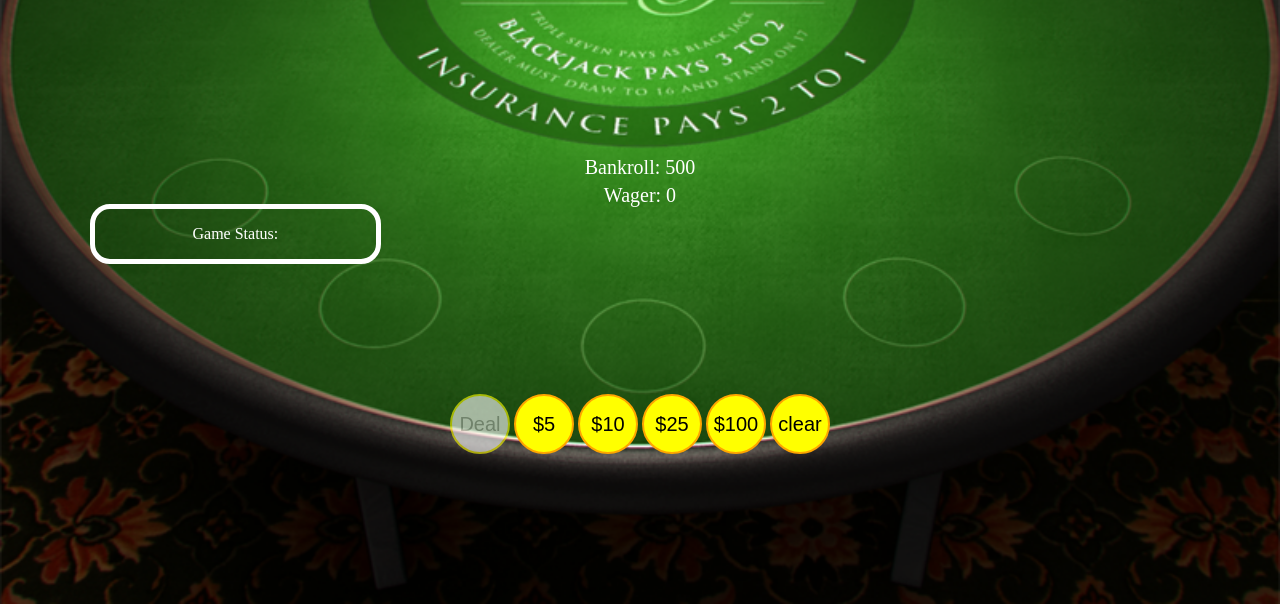
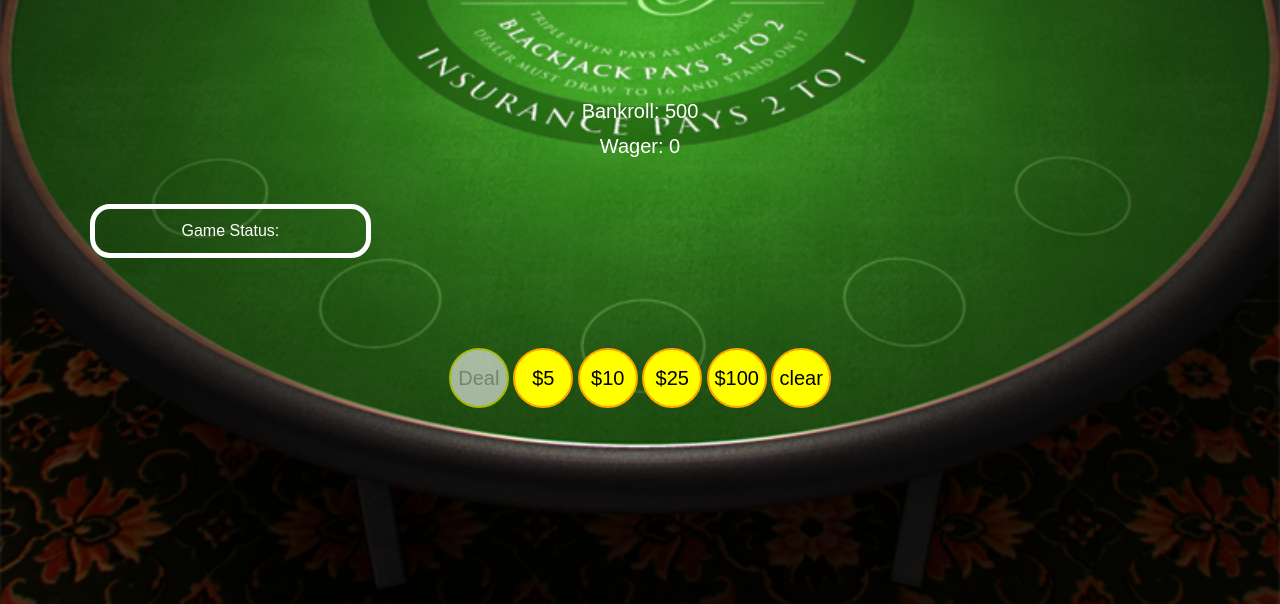
Before and after one commit to wjen/blackjack, a plain HTML site: page index.html in a window 1280 px wide. Shown: the part 196-800 px from the top of the page. Drawn offline with nearby package versions, Linux system fonts and the light colour scheme.

Commit message:
update css

```diff
--- a/css/main.css
+++ b/css/main.css
@@ -1,3 +1,10 @@
+* {
+  box-sizing: border-box;
+  margin:0;
+  padding:0;
+}
+/* Define base font-size here; most elements will inherit this. */
+
 html {
   background: url('../dist/images/blackjack-table.png') no-repeat center fixed;
   -webkit-background-size: cover;
@@ -5,13 +12,16 @@ html {
   -o-background-size: cover;
   background-size: cover;
   text-align: center;
+  font-size: 1em;
+  line-height: 1.5;
+  font-family: Arial, Helvetica, sans-serif;
+  color: #333;
 }
+
 table {
   border-spacing: 0 0 30px 0;
   margin: 40px auto;
 }
-
-
 h1 {
   letter-spacing: 5px;
   color: #001a00;
@@ -20,11 +30,9 @@ h1 {
   font-size: 100px;
   position: relative;
 }
-
 .board-container {
   margin-top: -50px;
 }
-
 .bet-btn {
   height: 60px;
   width: 60px;
@@ -35,7 +43,6 @@ h1 {
   background-color: yellow;
   border: 2px solid orange;
 }
-
 #deal-btn {
   height: 60px;
   width: 60px;
@@ -46,25 +53,21 @@ h1 {
   background-color: green;
   border: 2px solid yellow;
 }
-
 .bet-btn:hover {
   color: white;
   background-color: red;
   border-color: white;
 }
-
 #deal-btn:disabled {
   background-color: #ffffff;
   opacity: 0.6;
   color: darkgrey;
 }
-
 #dDown-btn:disabled {
   background-color: #ffffff;
   opacity: 0.6;
   color: darkgrey;
 }
-
 .action-btn {
   color: white;
   height: 60px;
@@ -76,31 +79,25 @@ h1 {
   background-color: blue;
   border: 2px solid white;
 }
-
 .action-btn:hover {
   color: blue;
   background-color: white;
   border-color: blue;
 }
-
 #player-stats p {
   color: white;
   font-size: 20px;
   margin: 5px;
 }
-
 #stats-cell {
   padding-bottom: 45px;
 }
-
 .card-row {
   height: 143px;
 }
-
 .options-container {
   margin-top: -50px;
 }
-
 #win-box {
   border: 5px solid white;
   border-radius: 20px;
@@ -110,8 +107,8 @@ h1 {
   top: 50%;
   left: 7%;
   color: white;
+  padding: 10px;
 }
-
 #degree {
   position: fixed;
   top: 25%;
```
